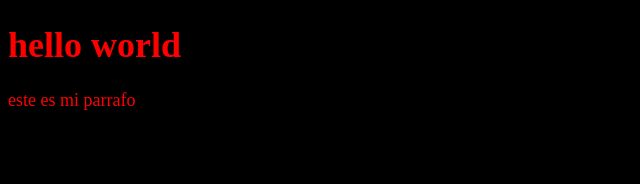
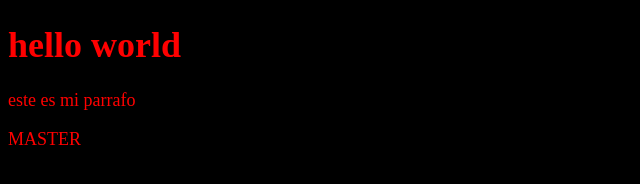
Before and after one commit to arboldesign/noobs2, a plain HTML site: page index.html in a window 1280 px wide. Shown: the whole page, without its empty margins (0-640 px from the left). Drawn offline with Linux system fonts and the light colour scheme.

Commit message:
aqui agrego otro index

```diff
--- a/index.html
+++ b/index.html
@@ -21,7 +21,7 @@
 
 <p>este es mi parrafo</p>
 
-
+ <p>MASTER</p>
 
 
 </body>
```
